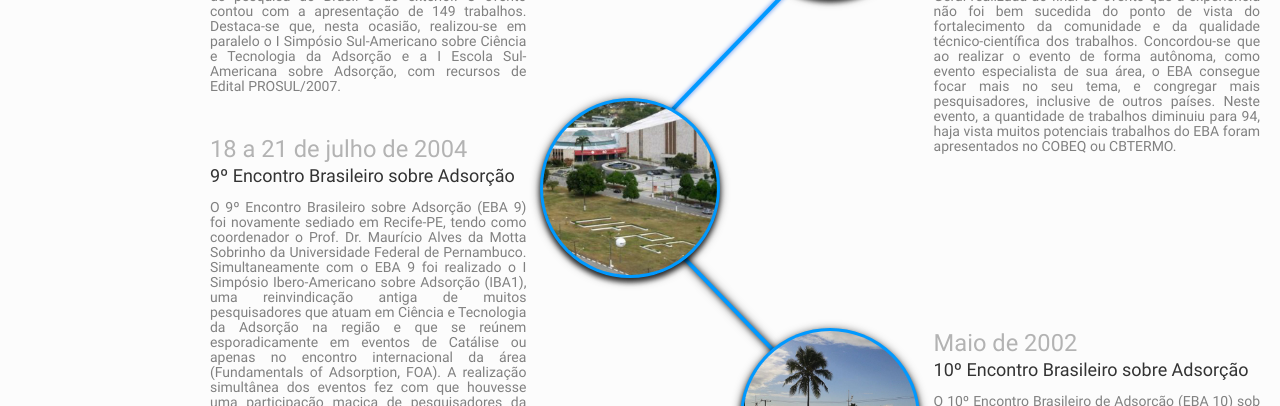
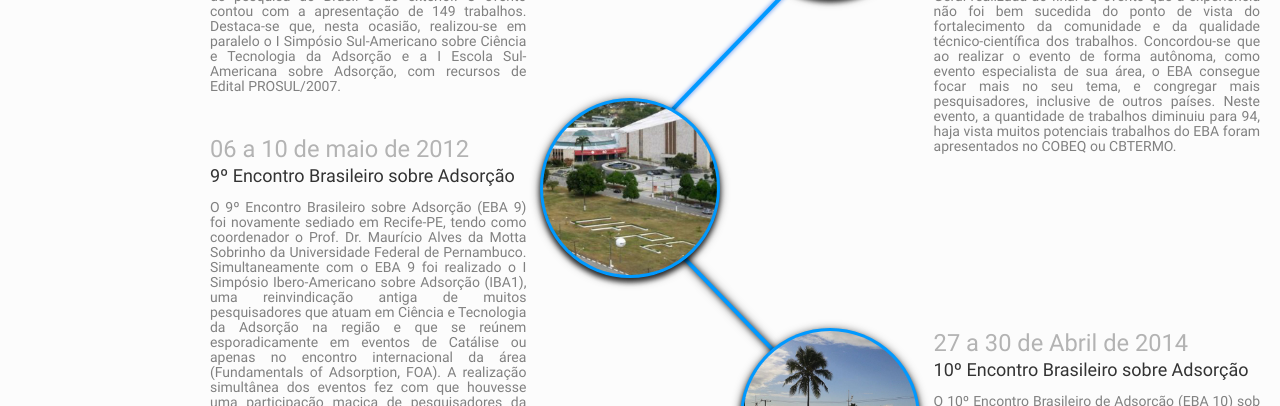
Before and after one commit to Andreywallace/site-eba, a plain HTML site: page sobre/historico.html in a window 1280 px wide. Shown: the part 2460-2866 px from the top of the page. Drawn offline with nearby package versions, Linux system fonts and the light colour scheme.

Commit message:
Histórico
Datas de alguns EBAs foram atualizadas.

```diff
--- a/sobre/historico.html
+++ b/sobre/historico.html
@@ -310,7 +310,7 @@
                             </div>
                             <div class="timeline-panel">
                                 <div class="timeline-heading">
-                                    <h4>18 a 21 de julho de 2004</h4>
+                                    <h4>06 a 10 de maio de 2012</h4>
                                     <h4 class="subheading">9º Encontro Brasileiro sobre Adsorção</h4>
                                 </div>
                                 <div class="timeline-body">
@@ -329,7 +329,7 @@
                             </div>
                             <div class="timeline-panel ">
                                 <div class="timeline-heading">
-                                    <h4>Maio de 2002</h4>
+                                    <h4>27 a 30 de Abril de 2014</h4>
                                     <h4 class="subheading">10º Encontro Brasileiro sobre Adsorção</h4>
                                 </div>
                                 <div class="timeline-body">
```
